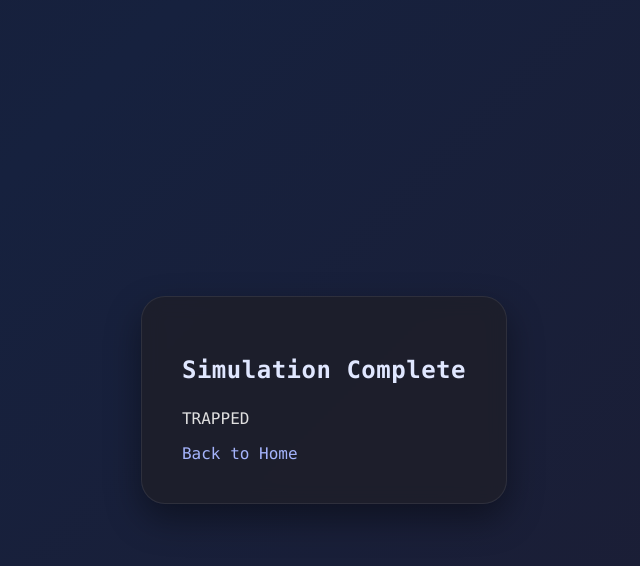
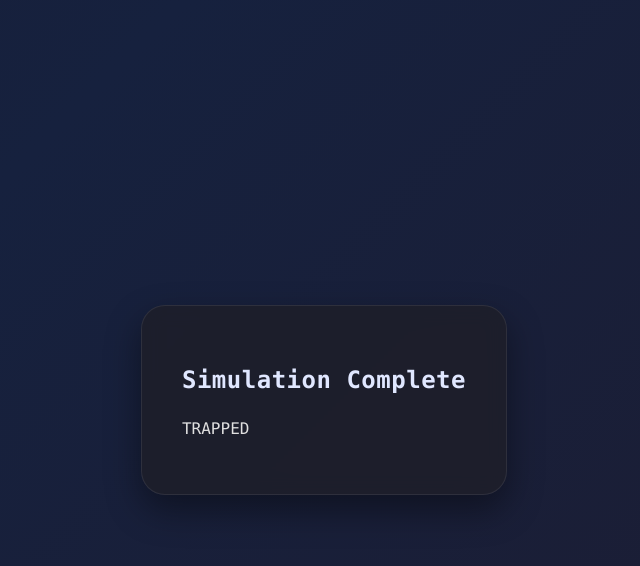
Before and after one commit to Ammarah-khalil/Phishing-sim, a Flask app: page /thankyou in a window 1280 px wide. Shown: the top 566 px of the page, without its empty margins (316-956 px from the left). Run offline with Flask 3, Linux system fonts and the light colour scheme.

Commit message:
Initial commit

```diff
--- a/frontend/thankyou.html
+++ b/frontend/thankyou.html
@@ -11,7 +11,7 @@
         <h2>Simulation Complete</h2>
         <p>TRAPPED</p>
 
-        <a href="index.html">Back to Home</a>
+
     </div>
 </body>
 
--- a/templates/thankyou.html
+++ b/templates/thankyou.html
@@ -4,6 +4,6 @@
 <h2>Simulation Complete</h2>
 <p>TRAPPED</p>
 
-<a href="/">Back to Home</a>
+
 
 {% endblock %}
```
